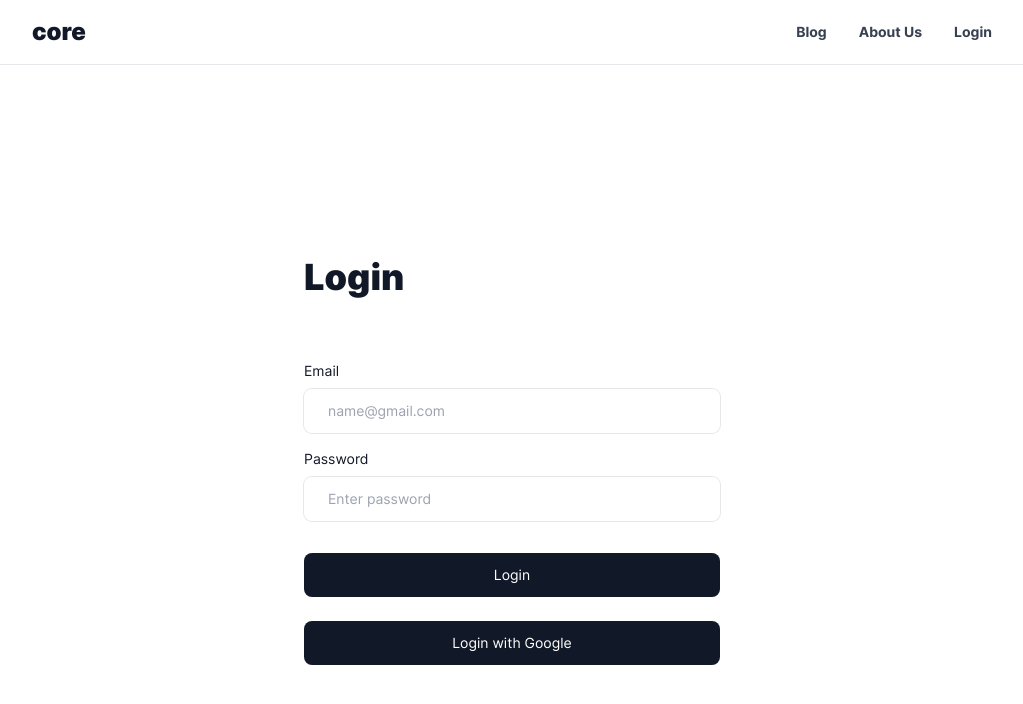
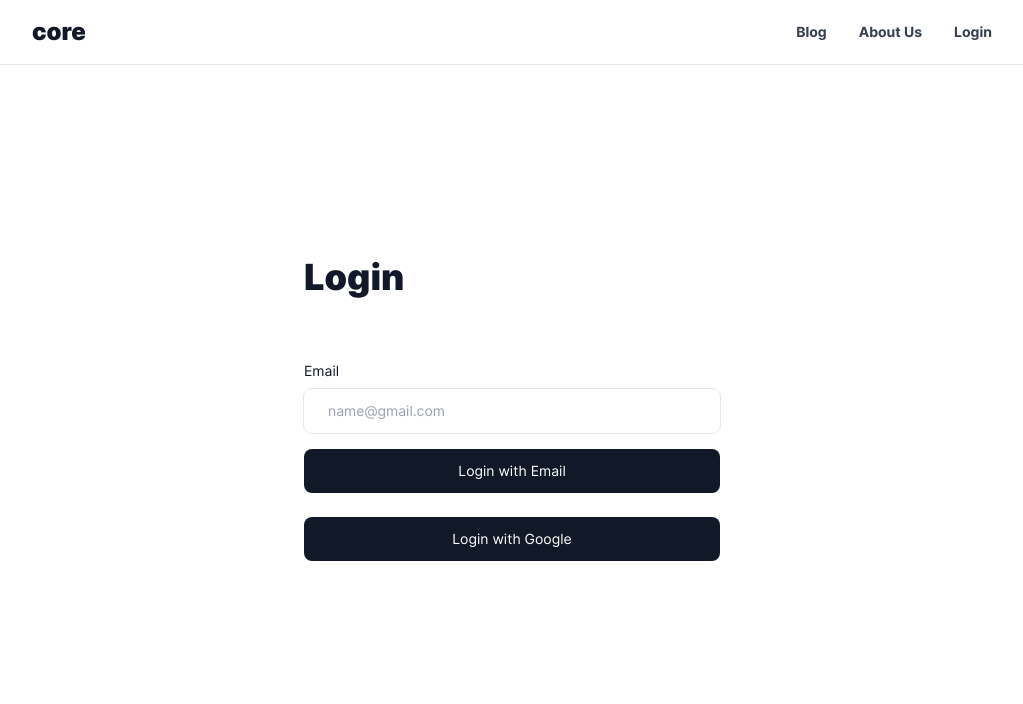
Before and after one commit to simalicrum/oob, a Next.js app: page /login in a window 1280 px wide. Shown: the top 704 px of the page, without its empty margins (128-1151 px from the left). Built offline with nearby package versions, Linux system fonts and the light colour scheme.

Commit message:
Added email logins

```diff
--- a/components/Login.jsx
+++ b/components/Login.jsx
@@ -14,19 +14,16 @@ export default function Login() {
   const formik = useFormik({
     initialValues: {
       email: '',
-      password: '',
     },
     validationSchema: Yup.object({
       email: Yup.string('Enter your email')
         .email('Invalid email address')
         .required('Email is required'),
-      password: Yup.string('Enter your password')
-        .min(8, 'Password should be of minimum 8 characters length')
-        .required('Password is required'),
     }),
     onSubmit: (values) => {
       setIsSubmitting(true);
       console.log('Form sumbit successful: ', values);
+      signIn('email', { email: values.email, callbackUrl: '/dashboard' });
     },
   });
   return (
@@ -50,22 +47,9 @@ export default function Login() {
             <FormError>{formik.errors.email}</FormError>
           ) : null}
         </div>
-        <div className="mb-4 flex flex-col">
-          <FormLabel htmlFor="password">Password</FormLabel>
-          <FormInput
-            id="password"
-            type="password"
-            placeholder="Enter password"
-            name="password"
-            onChange={formik.handleChange}
-            value={formik.values.password}
-            error={formik.errors.password}
-          />
-          {formik.errors.password ? (
-            <FormError>{formik.errors.password}</FormError>
-          ) : null}
-        </div>
-        <Button type="submit">{isSubmitting ? <Spinner /> : 'Login'}</Button>
+        <Button type="submit">
+          {isSubmitting ? <Spinner /> : 'Login with Email'}
+        </Button>
       </form>
       <div className="mt-6 flex flex-col ">
         <Button
--- a/package.json
+++ b/package.json
@@ -19,6 +19,7 @@
     "next": "latest",
     "next-auth": "^4.2.1",
     "next-sanity": "^0.5.0",
+    "nodemailer": "^6.7.2",
     "react": "^17.0.2",
     "react-dom": "^17.0.2",
     "yup": "^0.32.11"
--- a/pages/api/auth/[...nextauth].js
+++ b/pages/api/auth/[...nextauth].js
@@ -1,7 +1,6 @@
 import NextAuth from 'next-auth';
 import GoogleProvider from 'next-auth/providers/google';
-import FacebookProvider from 'next-auth/providers/facebook';
-import Auth0Provider from 'next-auth/providers/auth0';
+import EmailProvider from 'next-auth/providers/email';
 import neo4j from 'neo4j-driver';
 import { Neo4jAdapter } from '@next-auth/neo4j-adapter';
 
@@ -14,19 +13,13 @@ const neo4jSession = driver.session();
 
 export default NextAuth({
   providers: [
-    FacebookProvider({
-      clientId: process.env.FACEBOOK_ID,
-      clientSecret: process.env.FACEBOOK_SECRET,
-    }),
     GoogleProvider({
       clientId: process.env.GOOGLE_ID,
       clientSecret: process.env.GOOGLE_SECRET,
     }),
-
-    Auth0Provider({
-      clientId: process.env.AUTH0_ID,
-      clientSecret: process.env.AUTH0_SECRET,
-      issuer: process.env.AUTH0_ISSUER,
+    EmailProvider({
+      server: process.env.EMAIL_SERVER,
+      from: process.env.EMAIL_FROM,
     }),
   ],
   pages: { signIn: '/login', signOut: '/login' },
```
Also changed, not shown: 1 other file (tests, documents, lock files or other folders).
